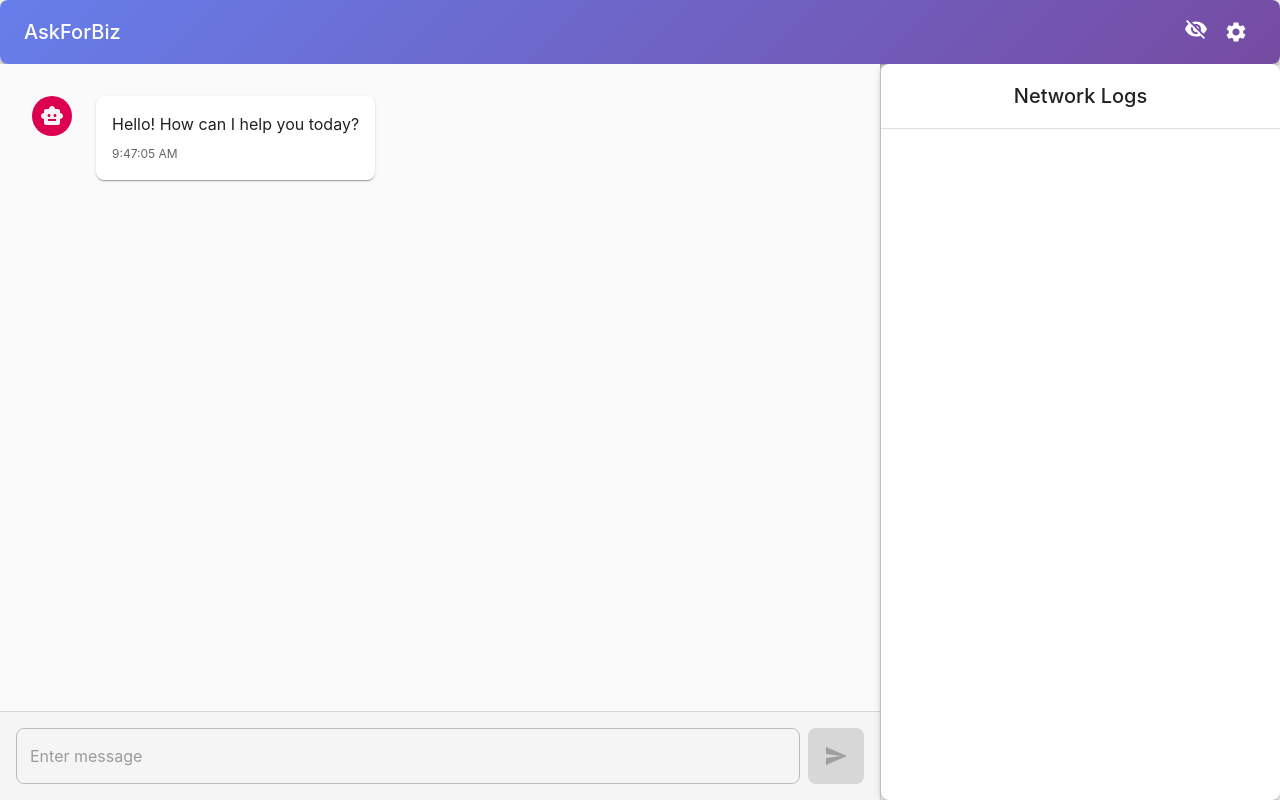
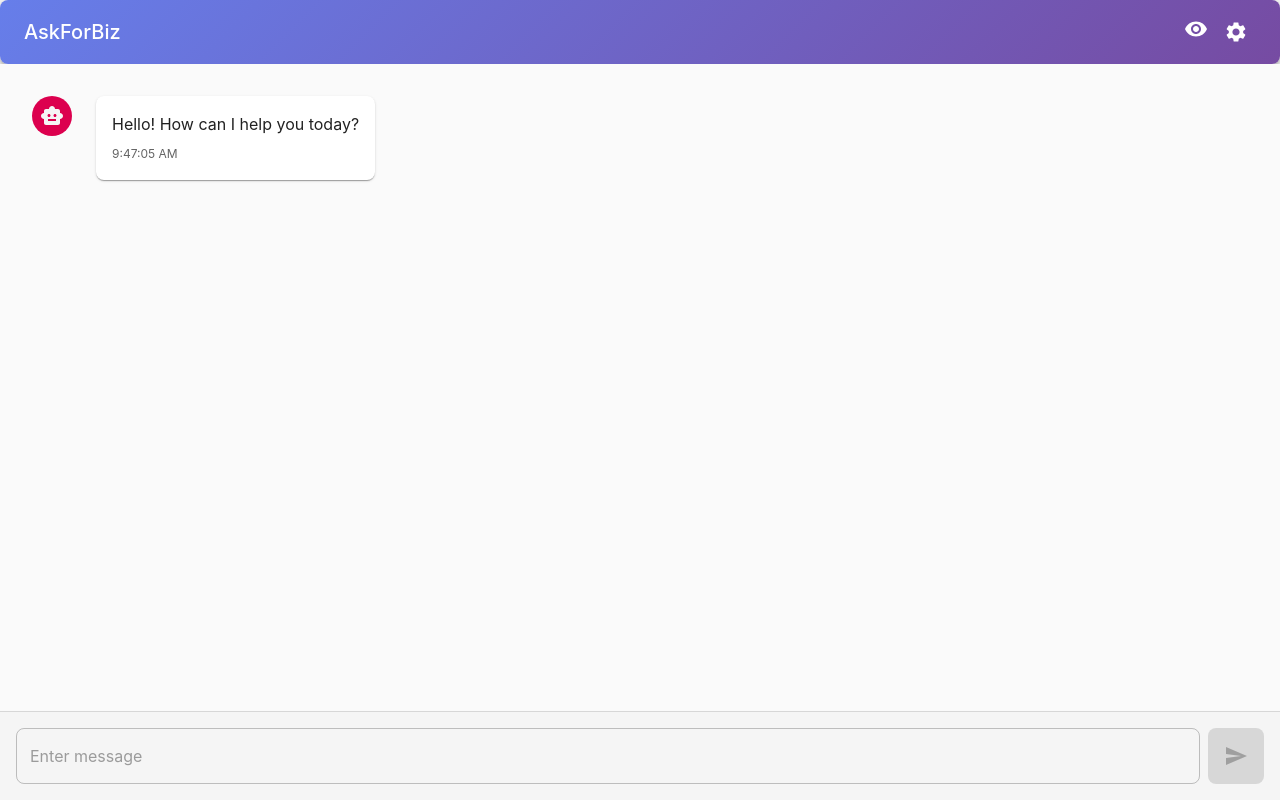
Before and after one commit to malinthaprasan/chat-app, a React (Create React App) app: page / in a window 1280 px wide. Built offline with nearby package versions, Linux system fonts and the light colour scheme.

Commit message:
optimize network panel

```diff
--- a/src/App.js
+++ b/src/App.js
@@ -49,12 +49,12 @@ function App() {
   const [newMessage, setNewMessage] = useState('');
   const [networkLogs, setNetworkLogs] = useState([]);
 
-  const [logsPanelOpen, setLogsPanelOpen] = useState(true);
+  const [logsPanelOpen, setLogsPanelOpen] = useState(false);
   const [mobileDrawerOpen, setMobileDrawerOpen] = useState(false);
   const [expandedLogs, setExpandedLogs] = useState(new Set()); // Start with no logs expanded
   const [isLoading, setIsLoading] = useState(false);
   const [showConfig, setShowConfig] = useState(false);
-  const [networkPanelWidth, setNetworkPanelWidth] = useState(400);
+  const [networkPanelWidth, setNetworkPanelWidth] = useState(Math.floor(window.innerWidth / 3));
   const [isDragging, setIsDragging] = useState(false);
   const [apiConfig, setApiConfig] = useState({
     url: '',
@@ -254,8 +254,10 @@ Authorization: Bearer ${apiConfig.token}`),
   const handleMouseMove = (e) => {
     if (isDragging) {
       const newWidth = window.innerWidth - e.clientX;
-      // Constrain width between 300px and 800px
-      const constrainedWidth = Math.max(300, Math.min(800, newWidth));
+      // Constrain width between 1/4 and 1/2 of screen width
+      const minWidth = Math.floor(window.innerWidth / 4);
+      const maxWidth = Math.floor(window.innerWidth / 2);
+      const constrainedWidth = Math.max(minWidth, Math.min(maxWidth, newWidth));
       setNetworkPanelWidth(constrainedWidth);
     }
   };
@@ -298,6 +300,11 @@ Authorization: Bearer ${apiConfig.token}`),
       }
       return path;
     } catch (error) {
+      // If URL parsing fails, try to remove query parameters manually
+      const queryIndex = url.indexOf('?');
+      if (queryIndex !== -1) {
+        return url.substring(0, queryIndex);
+      }
       return url;
     }
   };
```
